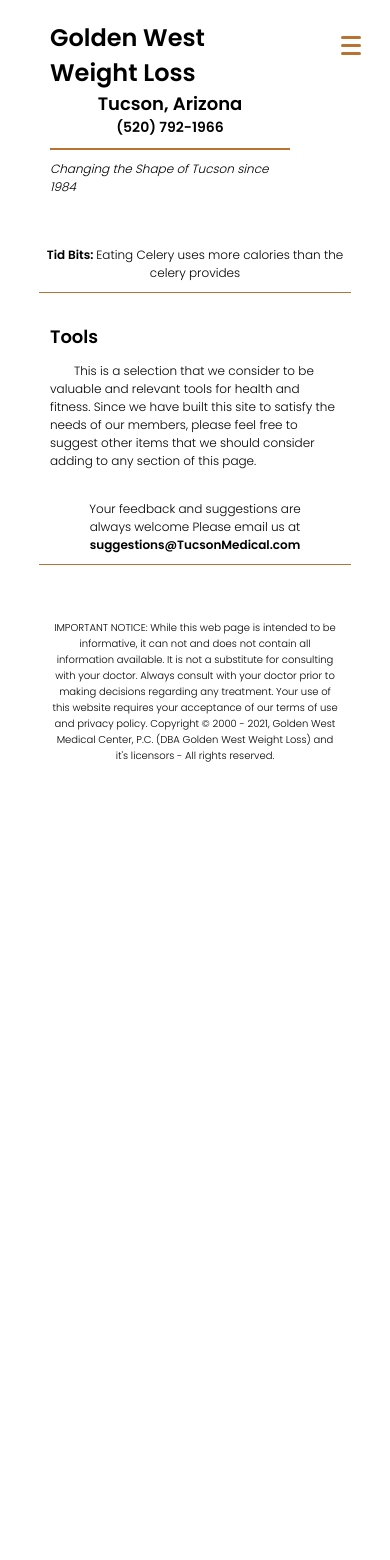
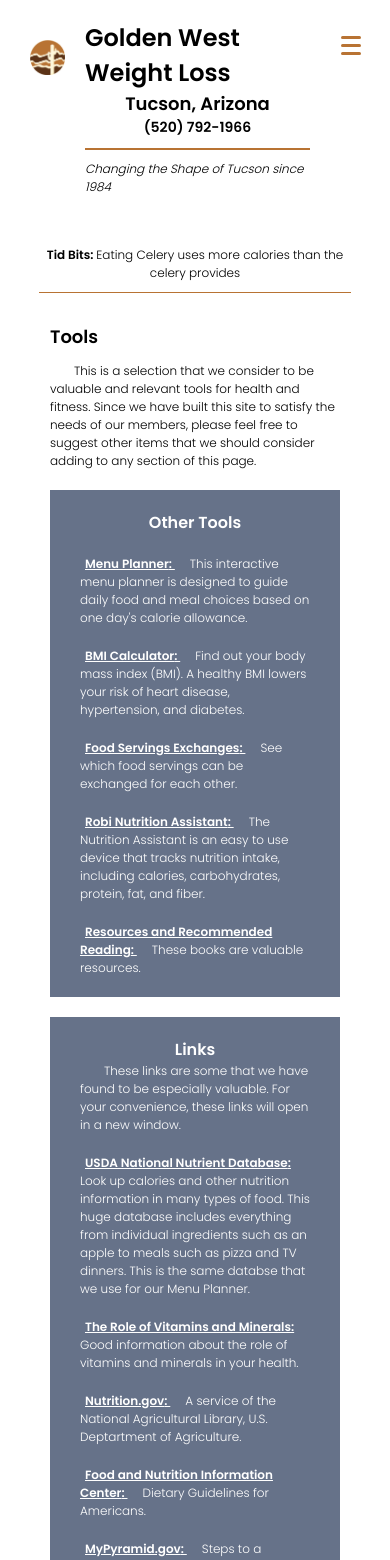
Before and after one commit to stephanie-cherba/tucson-medical-redone, a React (Create React App) app: page /tools in a window 390 px wide. Shown: the top 1560 px of the page. Before the commit the page ends 844 px from the top, so only its background shows below. Built offline with nearby package versions, Linux system fonts and the light colour scheme.

Commit message:
Fix mobile styles

```diff
--- a/src/Components/Card.tsx
+++ b/src/Components/Card.tsx
@@ -14,7 +14,7 @@
 
 const useStyles = createUseStyles({
 	container: {
-    margin: '50px 20px 50px 20px',
+    margin: '50px 20px',
 		padding: '20px 50px',
 		fontSize: '12px',
     backgroundColor: '#667289',
@@ -45,7 +45,8 @@
 	},
 	'@media (max-width: 600px)': {
 		container: {
-			display: 'none'
+			margin: '20px 0',
+			padding: '20px 30px',
 		},
 	}
 })
--- a/src/Components/Header.tsx
+++ b/src/Components/Header.tsx
@@ -13,9 +13,16 @@
 		gridTemplateColumns: '1fr 8fr 1fr',
 		gridGap: '40px',
 	},
-	logo: {
+	logo1: {
 		padding: '10px 40px 20px 40px',
 	},
+	logo2: {
+		height: '35px',
+		width: '35px',
+		padding: '30px 0 20px 20px',
+		display: 'none'
+	},
+	bodyContainer: {},
 	body: {
 		padding: '10px 40px',
 	},
@@ -78,10 +85,13 @@
 		body: {
 			margin: 'auto',
 		},
-		logo: {
+		logo1: {
 			width: '100px',
 			height: '100px',
 			padding: '10px',
+		},
+		logo2: {
+			display: 'none'
 		},
 		menu: {
 			display: 'none',
@@ -108,11 +118,19 @@
 			gridTemplateColumns: '11fr 1fr',
 			gridGap: '0',
 		},
+		bodyContainer: {
+			display: 'grid',
+			gridTemplateColumns: '1fr 100fr',
+		},
 		body: {
 			maxWidth: '100%',
+			padding: '10px 20px'
 		},
-		logo: {
-			display: 'none',
+		logo1: {
+			display: 'none'
+		},
+		logo2: {
+			display: 'block'
 		},
 		menu: {
 			display: 'none',
@@ -140,7 +158,9 @@
 	return (
 		<>
 			<div className={classes.container}>
-				<img src={logo} className={classes.logo} alt='logo' />
+				<img src={logo} className={classes.logo1} alt='logo' />
+				<div className={classes.bodyContainer}>
+					<img src={logo} className={classes.logo2} alt='logo' />
 					<div className={classes.body}>
 						<div className={classes.title}>Golden West Weight Loss</div>
 						<div className={classes.subtitle1}>Tucson, Arizona</div>
@@ -148,6 +168,7 @@
 						<div className={classes.border}></div>
 						<div className={classes.subtitle3}>
 							Changing the Shape of Tucson since 1984
+						</div>
 					</div>
 				</div>
 				<button className={classes.hamburger} onClick={handleMenuIsOpenToggle}>
--- a/src/Components/RequestAppointment.tsx
+++ b/src/Components/RequestAppointment.tsx
@@ -61,13 +61,25 @@
 	importantNote: {
 		color: 'red'
 	},
-	'@media (max-width: 1024px)': {
+	'@media (min-width: 570px) and (max-width: 1024px)': {
 		container: {
 			padding: '40px 50px 60px 50px',
 			fontSize: '12px',
 		},
 		form: {
 			width: '75%'
+		}
+	},
+	'@media (max-width: 570px)': {
+		container: {
+			padding: '40px 50px 60px 50px',
+			fontSize: '12px',
+		},
+		form: {
+			width: '75%'
+		},
+		patientTypeContainer: {
+			display: 'block',
 		}
 	}
 })
--- a/src/Components/SideDrawer.tsx
+++ b/src/Components/SideDrawer.tsx
@@ -12,35 +12,29 @@
 		boxShadow: '2px 0px 5px rgba(0, 0, 0, 0.5)',
 		display: 'flex',
 		flexDirection: 'column',
-		height: '100%',
-		justifyContent: 'center',
 		maxWidth: '340px',
 		position: 'fixed',
 		right: 0,
 		top: 0,
 		transform: 'translateX(0%)',
 		transition: 'transform 0.7s ease-out',
-		width: '60%',
+		width: '40%',
 		zIndex: '2',
+		padding: '10px 0'
 	},
 	link: {
 		color: 'white',
-		fontSize: '23px',
+		fontSize: '12px',
 		textAlign: 'center',
 		textDecoration: 'none',
-		'&:hover &:active': {
-			animation: 'shake 0.5s',
-			animationIterationCount: '.4',
-			fontSize: '26px',
-		},
 	},
 	ul: {
 		display: 'flex',
 		flexDirection: 'column',
-		height: '12%',
 		justifyContent: 'center',
 		listStyle: 'none',
-		marginLeft: '-10%',
+		padding: '10px 0',
+		margin: 0
 	},
 })
 
```
Lines whose indentation alone changed are shown as unchanged.
